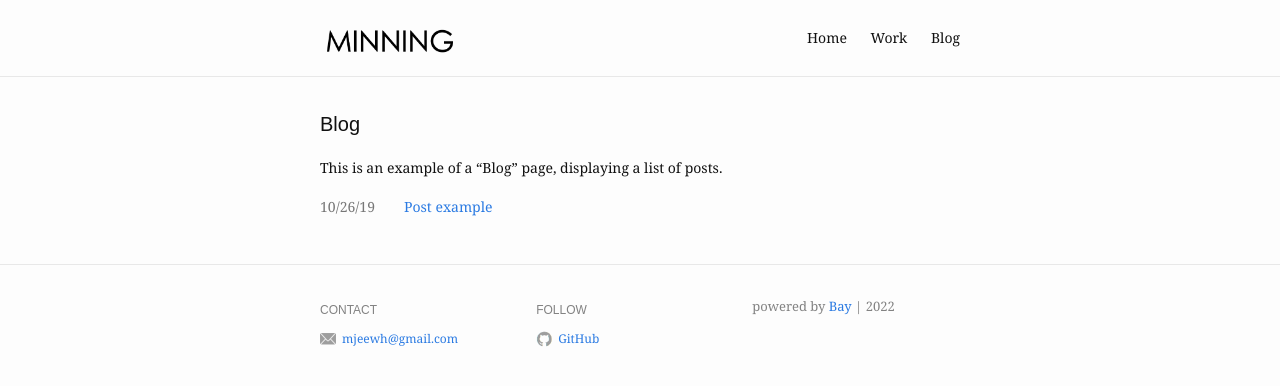
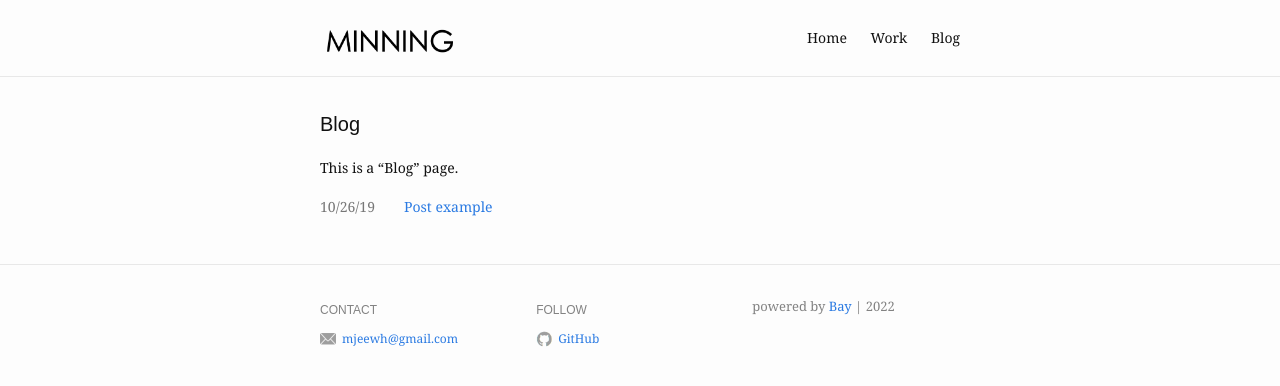
Before and after one commit to c-min-ji/c-min-ji.github.io, a Jekyll site: the page built from blog.md, in a window 1280 px wide. Shown: the top 386 px of the page. Built offline with Jekyll 4.4.1, drawn with Linux system fonts in a browser that asks for light colours.

Commit message:
Update blog.md

```diff
--- a/blog.md
+++ b/blog.md
@@ -4,5 +4,5 @@ title: Blog
 slug: /blog
 ---
 
-This is an example of a "Blog" page, displaying a list of posts.
+This is a "Blog" page.
 <br />
```
